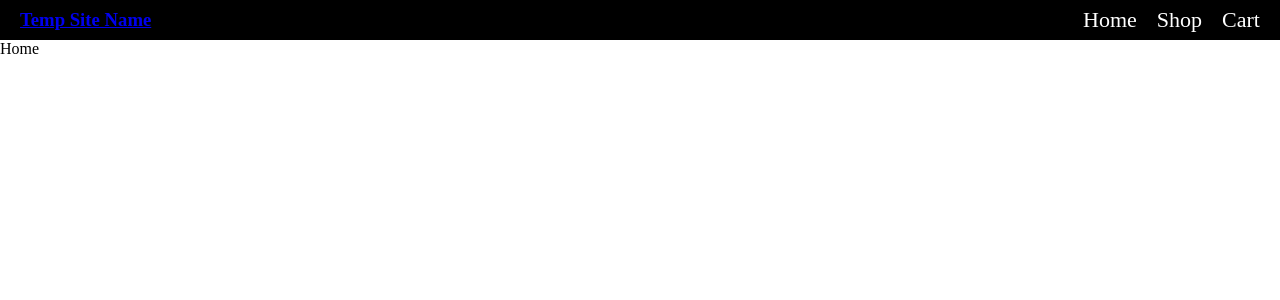
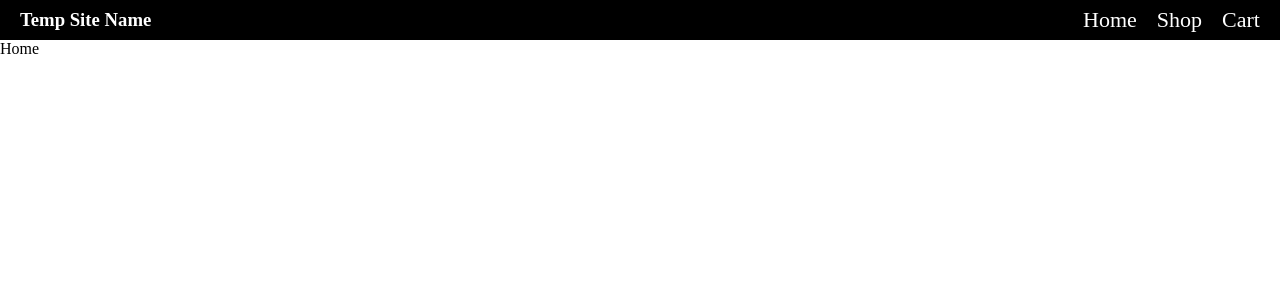
Before and after one commit to robisonwebdev/shopping-cart, a React (Create React App) app: page / in a window 1280 px wide. Shown: the top 300 px of the page. Built offline with nearby package versions, Linux system fonts and the light colour scheme; a web font is replaced by a local one.

Commit message:
Gave Link id on navTitle

```diff
--- a/src/components/Navbar.js
+++ b/src/components/Navbar.js
@@ -5,7 +5,7 @@ import { Link } from 'react-router-dom';
 const Navbar = () => {
     return (
         <nav>
-            <Link to='/'><h3>Temp Site Name</h3></Link>
+            <Link id='navTitle' to='/'><h3 >Temp Site Name</h3></Link>
             <ul id='navLinks'>
                 <li>Home</li>
                 <li>Shop</li>
```
